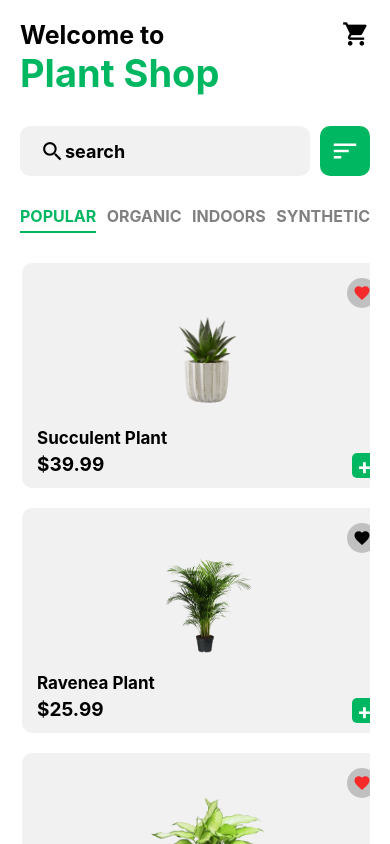
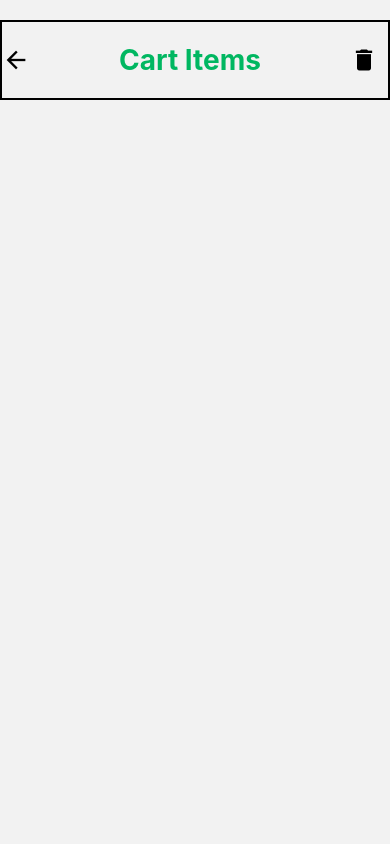
Before and after one commit to vandyzzz/ReactNative, a React Native app in the folder myPlants/: screen /Cart in a window 390 px wide. Built offline with nearby package versions, Linux system fonts and the light colour scheme.

Commit message:
add to cart async storage

```diff
--- a/myPlants/App.js
+++ b/myPlants/App.js
@@ -8,6 +8,7 @@ import HomeScreen from './src/view/screens/HomeScreen';
 import DetailsScreen from './src/view/screens/DetailsScreen';
 import { StatusBar } from 'react-native';
 import COLORS from './src/consts/colors';
+import Cart from './src/view/screens/Cart';
 
 const App = () => {
   return (
@@ -16,6 +17,8 @@ const App = () => {
       <Stack.Navigator screenOptions={{header: () => null}}>
         <Stack.Screen name="Home" component={HomeScreen} />
         <Stack.Screen name="Details" component={DetailsScreen} />
+        <Stack.Screen name="Cart" component={Cart} />
+
       </Stack.Navigator>
     </NavigationContainer>
 
--- a/myPlants/package.json
+++ b/myPlants/package.json
@@ -10,6 +10,7 @@
     "lint": "eslint ."
   },
   "dependencies": {
+    "@react-native-async-storage/async-storage": "^1.17.11",
     "@react-navigation/native": "^6.0.16",
     "@react-navigation/native-stack": "^6.9.4",
     "react": "18.1.0",
--- a/myPlants/src/consts/plants.js
+++ b/myPlants/src/consts/plants.js
@@ -1,7 +1,7 @@
 const plants = [
     {
       id: 1,
-      name: 'Succulent Plant',
+      name: 'Cactus Plant',
       price: '39.99',
       like: true,
       img: require('../assets/plant1.png'),
@@ -11,7 +11,7 @@ const plants = [
 
     {
       id: 2,
-      name: 'Dragon Plant',
+      name: 'Zhendu Plant',
       price: '29.99',
       like: false,
       img: require('../assets/plant2.png'),
@@ -39,7 +39,7 @@ const plants = [
     },
     {
       id: 5,
-      name: 'Ravenea Plant',
+      name: 'Illa Plant',
       price: '50.99',
       like: true,
       img: require('../assets/plant5.png'),
--- /dev/null
+++ b/myPlants/src/view/screens/Cart.js
@@ -0,0 +1,86 @@
+import { Image, StyleSheet, Text, View, TouchableOpacity } from 'react-native'
+import React from 'react'
+import { SafeAreaView } from 'react-native-safe-area-context'
+import COLORS from '../../consts/colors';
+import Icon from 'react-native-vector-icons/MaterialIcons';
+import AsyncStorage from '@react-native-async-storage/async-storage';
+import plants from '../../consts/plants';
+
+
+const Cart =  ({navigation}) => {
+    const [product, setProduct] = React.useState();
+    const [total, setTotal] = React.useState(null);
+
+    React.useEffect(() => {
+
+          getDataFromDB();
+      }, []);
+
+      //get data from local DB by ID
+  const getDataFromDB = async () => {
+    let items = await AsyncStorage.getItem('cartItems');
+    items = JSON.parse(items);
+    let productData = [];
+    if (items) {
+        plants.forEach(data => {
+        if (items.includes(data.id)) {
+          productData.push(data);
+          return;
+        }
+      });
+      setProduct(productData);
+
+    } else {
+      setProduct(false);
+
+    }
+  };
+
+
+
+
+  return (
+    <SafeAreaView>
+      <View style={styles.cartHeader}>
+        <View>
+            <Icon name='arrow-back' size={28} color={COLORS.dark} onPress={() => navigation.navigate("Home")}/>
+        </View>
+        <View style={styles.cartText}>
+        <Text style={{fontSize:28,fontWeight:'bold',color:COLORS.green}}>Cart Items</Text>
+        </View>
+      <View style={styles.trashIcon}>
+        <Icon name='delete' size={28} color={COLORS.dark}/>
+      </View>
+      </View>
+      <View>
+        <Text>
+            {plants.name}
+        </Text>
+      </View>
+    </SafeAreaView>
+  )
+}
+
+export default Cart
+
+const styles = StyleSheet.create({
+    cartHeader:{
+        borderWidth:2,
+        marginTop:20,
+        height:80,
+        flexDirection:'row',
+        alignItems:'center',
+
+    },
+    cartText:{
+        flex:1,
+        flexDirection:'row',
+        justifyContent:'center'
+
+    },
+    trashIcon:{
+        justifyContent:'flex-end',
+        marginRight:10
+
+    }
+})
--- a/myPlants/src/view/screens/HomeScreen.js
+++ b/myPlants/src/view/screens/HomeScreen.js
@@ -7,12 +7,15 @@ import {
   FlatList,
   Dimensions,
   Image,
+  Alert,
 } from 'react-native';
 import React from 'react';
 import {SafeAreaView} from 'react-native-safe-area-context';
 import COLORS from '../../consts/colors';
 import Icon from 'react-native-vector-icons/MaterialIcons';
 import plants from '../../consts/plants';
+import AsyncStorage from '@react-native-async-storage/async-storage';
+
 
 const width = Dimensions.get('screen').width / 2 - 30;
 const HomeScreen = ({navigation}) => {
@@ -39,6 +42,16 @@ const HomeScreen = ({navigation}) => {
       </View>
     );
   };
+
+  const removeAll = async () => {
+    try {
+      await AsyncStorage.removeItem('cartItems');
+      Alert.alert("Removed all data")
+    }
+  catch(exception) {
+      console.log(exception)
+  }
+  }
 
   const renderItem = ({item}) => (
     <TouchableOpacity onPress={() =>navigation.navigate("Details",item)} style={{borderWidth:0}}>
@@ -110,7 +123,7 @@ const HomeScreen = ({navigation}) => {
             Plant Shop
           </Text>
         </View>
-        <Icon name="shopping-cart" size={28} color="black" />
+        <Icon name="shopping-cart" size={28} color="black" onPress={() => navigation.navigate("Cart")} />
       </View>
       <View style={{marginTop: 30, flexDirection: 'row'}}>
         <View style={style.searchContainer}>
@@ -123,7 +136,7 @@ const HomeScreen = ({navigation}) => {
           <TextInput placeholder="search" size={25} style={style.input} />
         </View>
         <View style={style.sortBtn}>
-          <Icon name="sort" size={30} color="white" />
+          <Icon name="sort" size={30} color="white" onPress={removeAll} />
         </View>
       </View>
       <CategoryList />
```
Also changed, not shown: myPlants/src/view/screens/DetailsScreen.js (+111 -73 lines), myPlants/src/assets/MicrosoftTeams-image.png (added), 1 other file (tests, documents, lock files or other folders).
